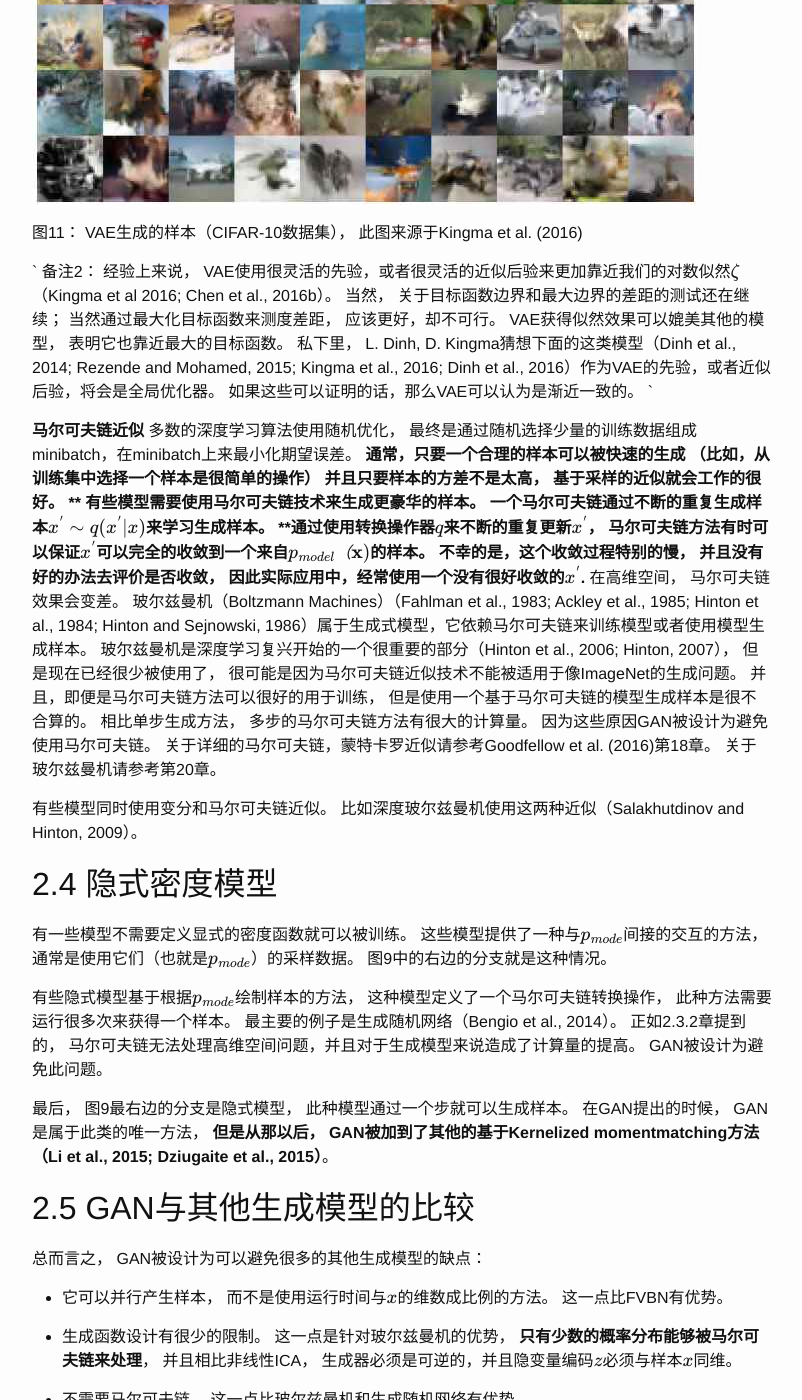
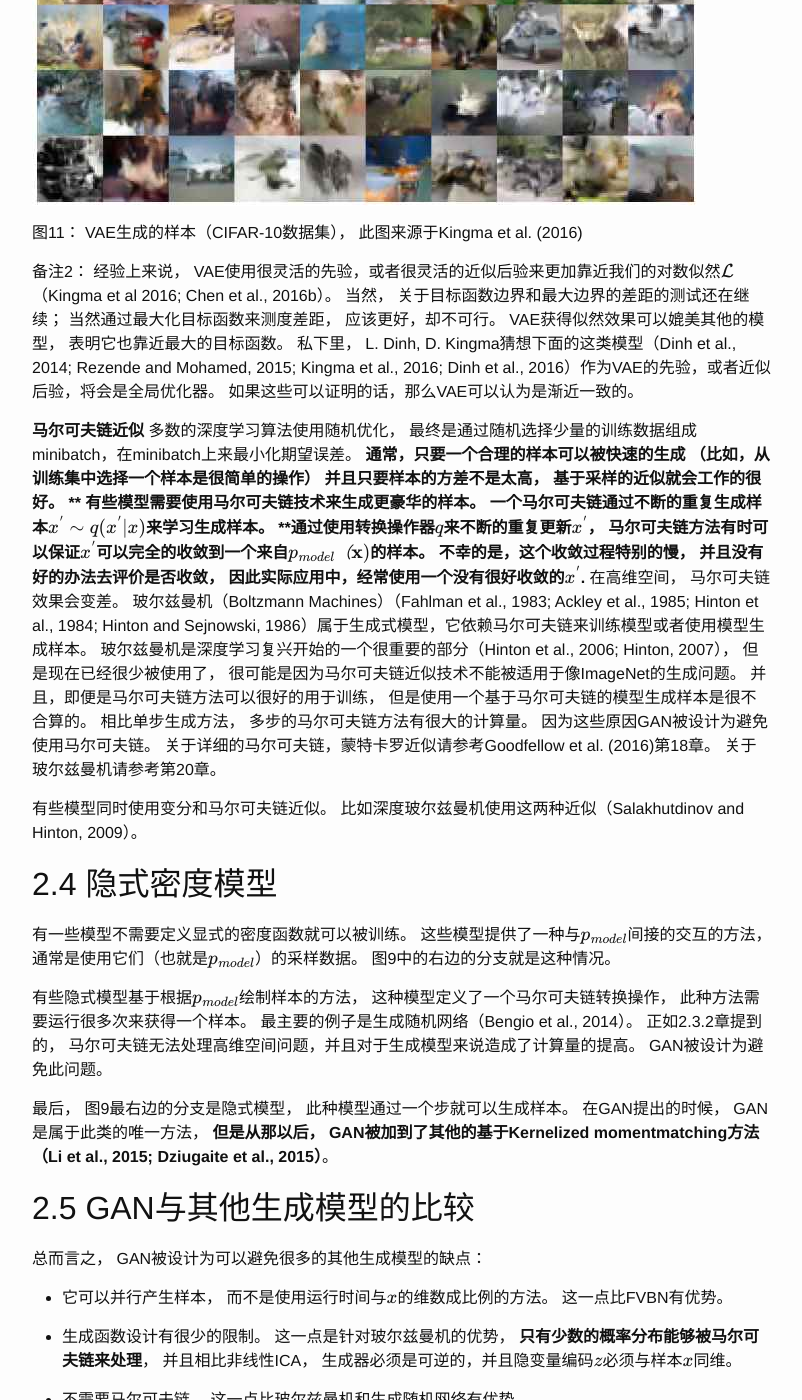
Before and after one commit to sinpycn/sinpycn.github.io, a Jekyll site: the page built from _posts/research/gan/2017-04-29-GAN-Tutorial-How-do-generative-models-work.md, in a window 1280 px wide and 1400 px high, scrolled down 5251 px. Shown: the whole window, without its empty margins (238-1040 px from the left). Built offline with Jekyll 4.4.1, drawn with Linux system fonts in a browser that asks for light colours; formulas are drawn with MathJax 3; some of the changed text lies outside the part shown.

Commit message:
Update 2017-04-29-GAN-Tutorial-How-do-generative-models-work.md

```diff
--- a/_posts/research/gan/2017-04-29-GAN-Tutorial-How-do-generative-models-work.md
+++ b/_posts/research/gan/2017-04-29-GAN-Tutorial-How-do-generative-models-work.md
@@ -120,10 +120,10 @@ GAN被设计为对$$g$$有很少的要求， 特别的是允许$$z$$的维数高
 
 ![Equation 7](/images/201704/28/eq07.jpg)
 
-学习算法通过最大化$$\mathcal{L}$$至少可以保证得到一个与$$\zeta$$的同样高的对数似然值。
-对于很多的模型来说， 即便是其对数似然不可计算，我们也可以设计一个易处理的$$\zeta$$。
+学习算法通过最大化$$\mathcal{L}$$至少可以保证得到一个与$$\mathcal{L}$$的同样高的对数似然值。
+对于很多的模型来说， 即便是其对数似然不可计算，我们也可以设计一个易处理的$$\mathcal{L}$$。
 当前，最流行的深度生成模型的变分方法是变分autoencoder(Kingma, 2013; Rezende et al., 2014) 或者被称为VAE（Variational autoencoder）。
-VAE是当前最流行的三种生成模型之一。 主要的缺点是， 当使用很弱的一个近似的后验分布或者先验分布时[备注2]， 即便是有大量的数据并进行了完美的优化， $$\zeta$$与真实似然的差距会导致$$p_{model}$$无法表达真实的数据$$p_{data}$$。
+VAE是当前最流行的三种生成模型之一。 主要的缺点是， 当使用很弱的一个近似的后验分布或者先验分布时[备注2]， 即便是有大量的数据并进行了完美的优化， $$\mathcal{L}$$与真实似然的差距会导致$$p_{model}$$无法表达真实的数据$$p_{data}$$。
 GAN属于没有偏差的设计， 当有足够大的模型以及充足的数据时，GAN的游戏的纳什平衡点对应着对$$p_{data}$$表达的最优解。
 在实际应用中， 变分方法可以得到很好的似然， 但是产生的样本质量很差 （因为没有好的办法去定量的评价样本的质量， 所以这个说法是一个主观的观点， 不是一个有事实根据的说法）。
 图11给出了一些VAE生成的图像。
@@ -135,12 +135,11 @@ GAN属于没有偏差的设计， 当有足够大的模型以及充足的数据
 图11： VAE生成的样本（CIFAR-10数据集）， 此图来源于Kingma et al. (2016)
 
 
-`
-备注2： 经验上来说， VAE使用很灵活的先验，或者很灵活的近似后验来更加靠近我们的对数似然$$\zeta$$ （Kingma  et al 2016; Chen et al., 2016b）。
+备注2： 经验上来说， VAE使用很灵活的先验，或者很灵活的近似后验来更加靠近我们的对数似然$$\mathcal{L}$$ （Kingma  et al 2016; Chen et al., 2016b）。
 当然， 关于目标函数边界和最大边界的差距的测试还在继续； 当然通过最大化目标函数来测度差距， 应该更好，却不可行。
 VAE获得似然效果可以媲美其他的模型， 表明它也靠近最大的目标函数。
 私下里， L. Dinh, D. Kingma猜想下面的这类模型（Dinh et al., 2014; Rezende and Mohamed, 2015; Kingma et al., 2016; Dinh et al., 2016）作为VAE的先验，或者近似后验，将会是全局优化器。 如果这些可以证明的话，那么VAE可以认为是渐近一致的。
-`
+
 
 **马尔可夫链近似**
 多数的深度学习算法使用随机优化， 最终是通过随机选择少量的训练数据组成minibatch，在minibatch上来最小化期望误差。
@@ -158,9 +157,9 @@ VAE获得似然效果可以媲美其他的模型， 表明它也靠近最大的
 
 ## 2.4 隐式密度模型
 
-有一些模型不需要定义显式的密度函数就可以被训练。 这些模型提供了一种与$$p_{mode}$$间接的交互的方法， 通常是使用它们（也就是$$p_{mode}$$）的采样数据。 图9中的右边的分支就是这种情况。
+有一些模型不需要定义显式的密度函数就可以被训练。 这些模型提供了一种与$$p_{model}$$间接的交互的方法， 通常是使用它们（也就是$$p_{model}$$）的采样数据。 图9中的右边的分支就是这种情况。
 
-有些隐式模型基于根据$$p_{mode}$$绘制样本的方法， 这种模型定义了一个马尔可夫链转换操作， 此种方法需要运行很多次来获得一个样本。
+有些隐式模型基于根据$$p_{model}$$绘制样本的方法， 这种模型定义了一个马尔可夫链转换操作， 此种方法需要运行很多次来获得一个样本。
 最主要的例子是生成随机网络（Bengio et al., 2014）。 正如2.3.2章提到的， 马尔可夫链无法处理高维空间问题，并且对于生成模型来说造成了计算量的提高。 GAN被设计为避免此问题。
 
 最后， 图9最右边的分支是隐式模型， 此种模型通过一个步就可以生成样本。 在GAN提出的时候， GAN是属于此类的唯一方法， **但是从那以后， GAN被加到了其他的基于Kernelized momentmatching方法 （Li et al., 2015; Dziugaite et al., 2015）**。
```
